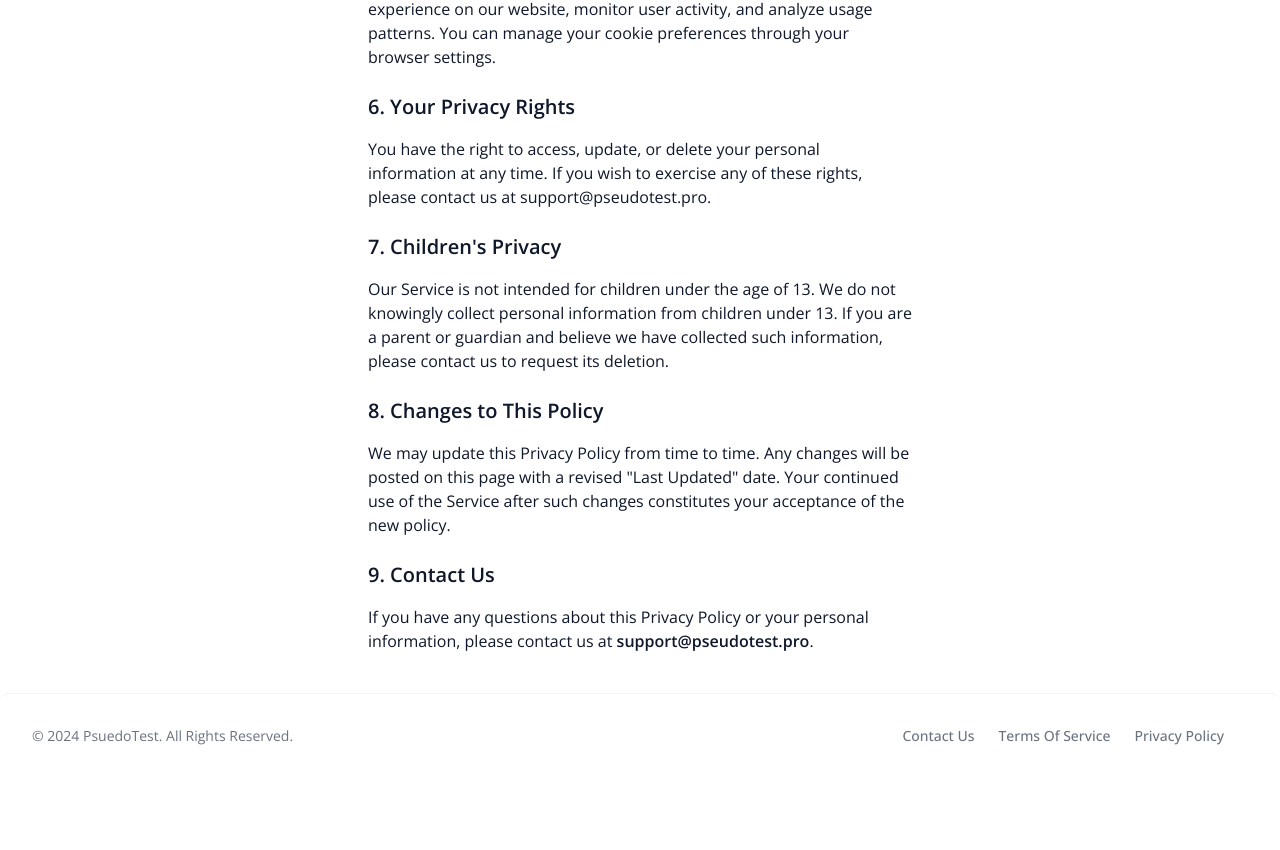
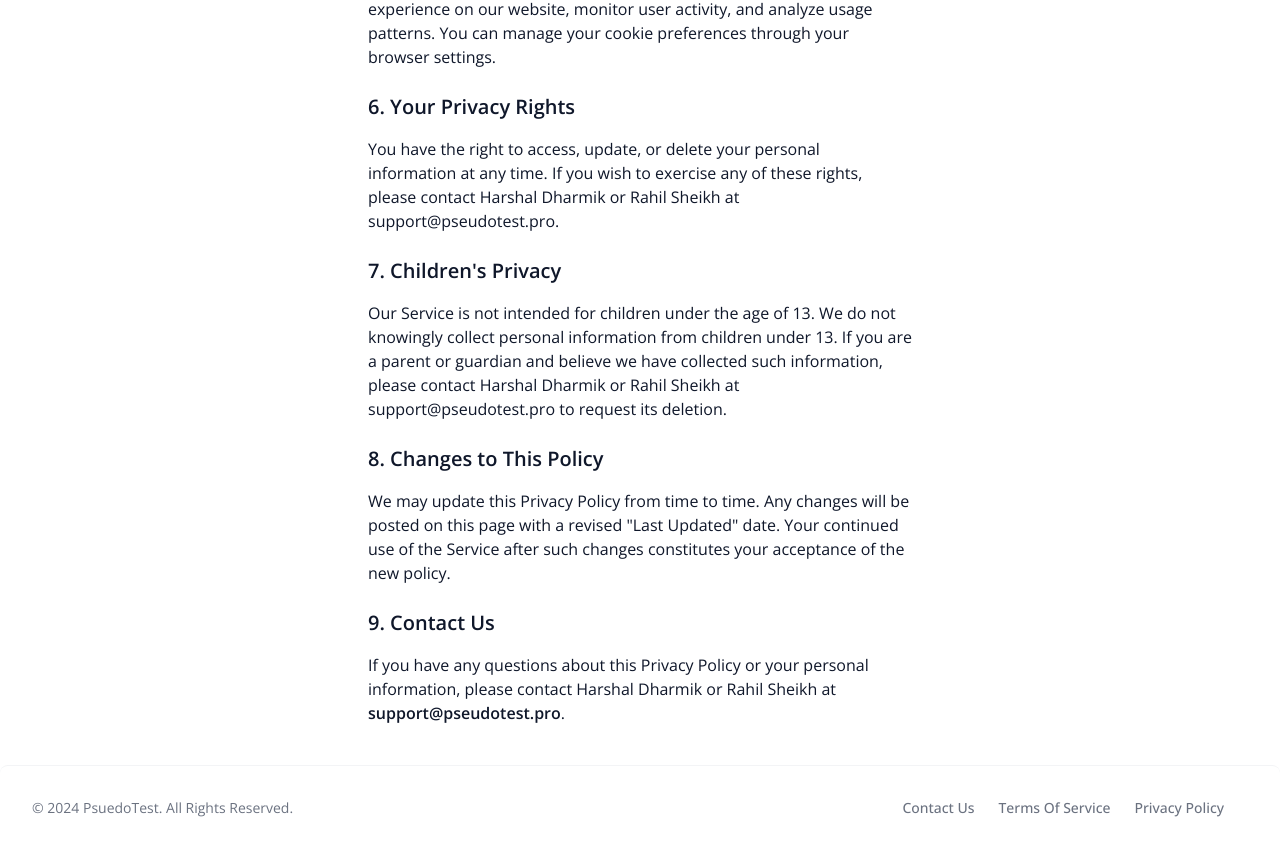
Before and after one commit to Anexca/project-kota, a React (Vite) app in the folder client/web/: page /privacy-policy in a window 1280 px wide. Shown: the part 1196-2046 px from the top of the page. Before the commit the page ends 1974 px from the top, so only its background shows below. Built offline with nearby package versions, Linux system fonts and the light colour scheme.

Commit message:
updating tos

```diff
--- a/client/web/src/pages/privacy-policy/index.tsx
+++ b/client/web/src/pages/privacy-policy/index.tsx
@@ -94,7 +94,8 @@ const PrivacyPolicy = () => {
           <p className="mb-6">
             You have the right to access, update, or delete your personal
             information at any time. If you wish to exercise any of these
-            rights, please contact us at support@pseudotest.pro.
+            rights, please contact Harshal Dharmik or Rahil Sheikh at
+            support@pseudotest.pro.
           </p>
 
           <h2 className="text-xl font-semibold mb-4">7. Children's Privacy</h2>
@@ -102,7 +103,8 @@ const PrivacyPolicy = () => {
             Our Service is not intended for children under the age of 13. We do
             not knowingly collect personal information from children under 13.
             If you are a parent or guardian and believe we have collected such
-            information, please contact us to request its deletion.
+            information, please contact Harshal Dharmik or Rahil Sheikh at
+            support@pseudotest.pro to request its deletion.
           </p>
 
           <h2 className="text-xl font-semibold mb-4">
@@ -118,7 +120,7 @@ const PrivacyPolicy = () => {
           <h2 className="text-xl font-semibold mb-4">9. Contact Us</h2>
           <p className="mb-6">
             If you have any questions about this Privacy Policy or your personal
-            information, please contact us at{" "}
+            information, please contact Harshal Dharmik or Rahil Sheikh at{" "}
             <span className="font-semibold">support@pseudotest.pro</span>.
           </p>
         </div>
--- a/client/web/src/pages/terms-of-service/index.tsx
+++ b/client/web/src/pages/terms-of-service/index.tsx
@@ -132,7 +132,8 @@ const TermsOfService = () => {
         <h2 className="text-xl font-semibold mb-4">12. Contact Information</h2>
         <p className="mb-6">
           If you have any questions about these Terms of Service, please contact
-          us at <span className="font-semibold">support@pseudotest.pro</span>.
+          Harshal Dharmik or Rahil Sheikh at{" "}
+          <span className="font-semibold">support@pseudotest.pro</span>.
         </p>
       </Container>
       <Footer />
```
